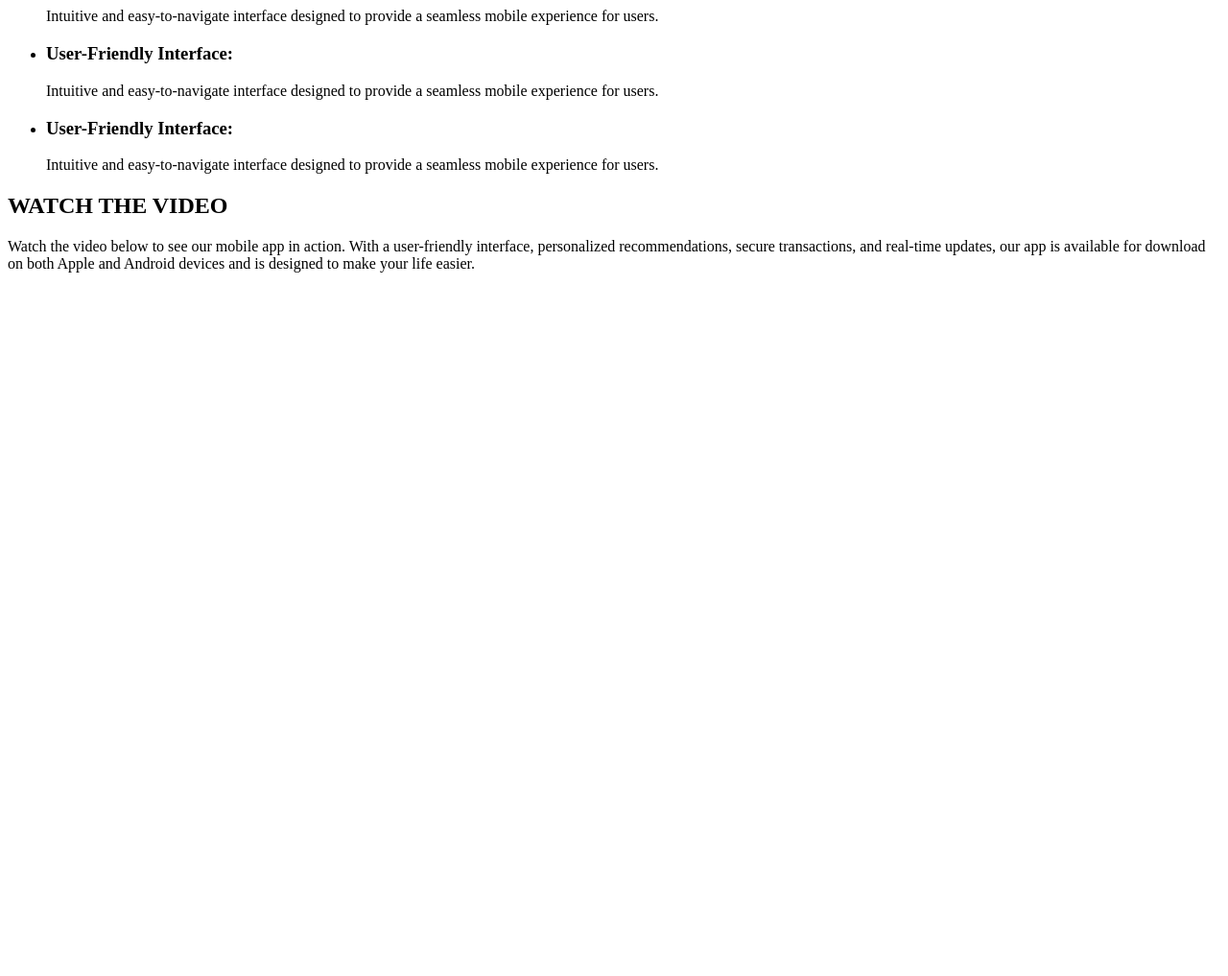
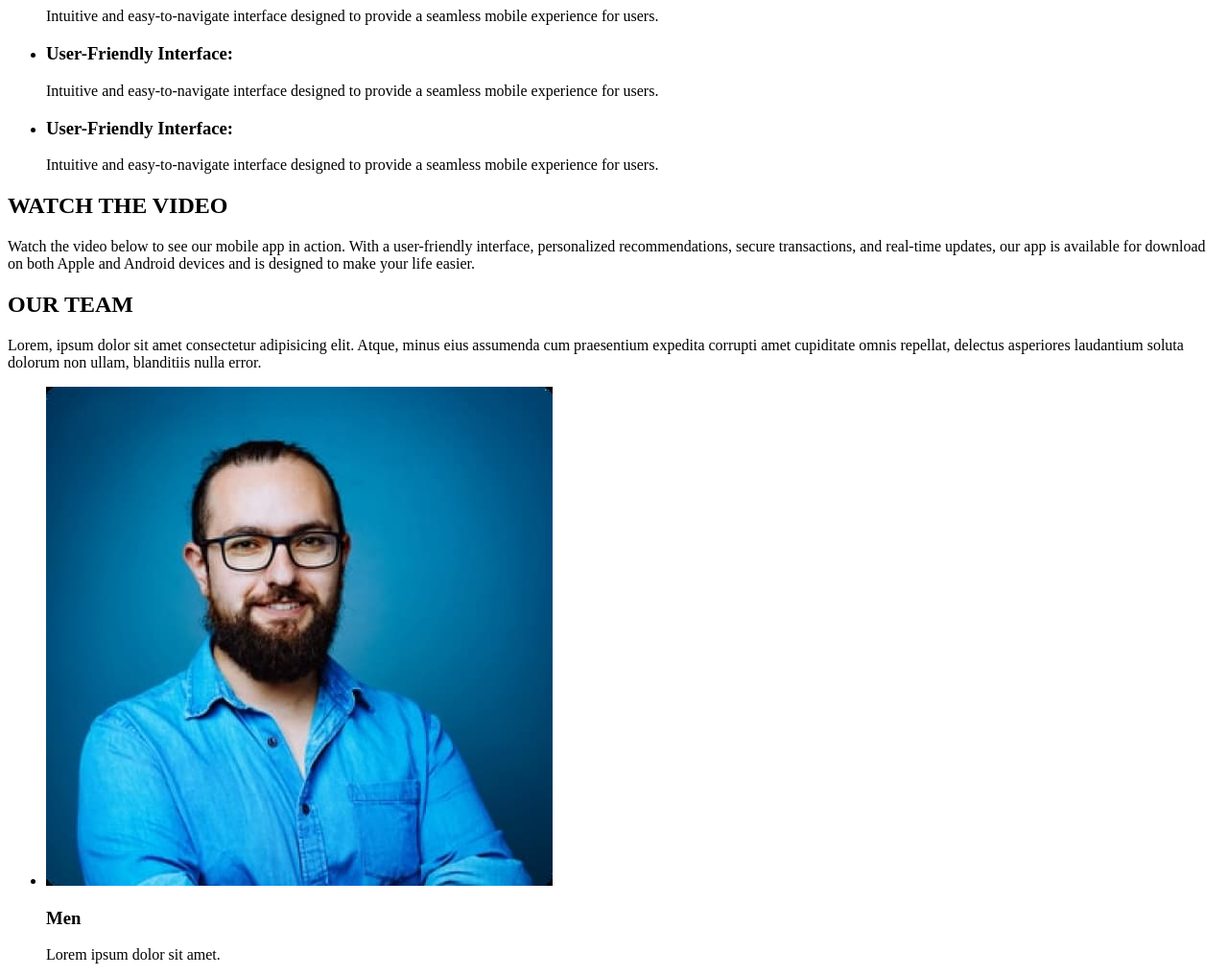
Before and after one commit to andrewwwmatsko/group17-18, a plain HTML site: page index.html in a window 1280 px wide. Shown: the part 710-1727 px from the top of the page at 96% size. Before the commit the page ends 1010 px from the top, so only its background shows below. Drawn offline with Linux system fonts and the light colour scheme.

Commit message:
my commit

```diff
--- a/index.html
+++ b/index.html
@@ -92,6 +92,37 @@
           easier.
         </p>
       </section>
+      <section>
+        <h2>OUR TEAM</h2>
+        <p>
+          Lorem, ipsum dolor sit amet consectetur adipisicing elit. Atque, minus
+          eius assumenda cum praesentium expedita corrupti amet cupiditate omnis
+          repellat, delectus asperiores laudantium soluta dolorum non ullam,
+          blanditiis nulla error.
+        </p>
+        <ul>
+          <li>
+            <img src="./images/image.jpg" alt="Men" />
+            <h3>Men</h3>
+            <p>Lorem ipsum dolor sit amet.</p>
+          </li>
+          <li>
+            <img src="./images/image.jpg" alt="Men" />
+            <h3>Men</h3>
+            <p>Lorem ipsum dolor sit amet.</p>
+          </li>
+          <li>
+            <img src="./images/image.jpg" alt="Men" />
+            <h3>Men</h3>
+            <p>Lorem ipsum dolor sit amet.</p>
+          </li>
+          <li>
+            <img src="./images/image.jpg" alt="Men" />
+            <h3>Men</h3>
+            <p>Lorem ipsum dolor sit amet.</p>
+          </li>
+        </ul>
+      </section>
     </main>
     <footer></footer>
   </body>
```
Also changed, not shown: images/image.jpg (added), 1 other file.
